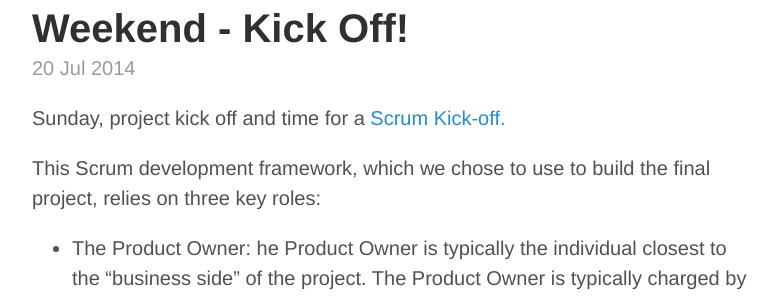
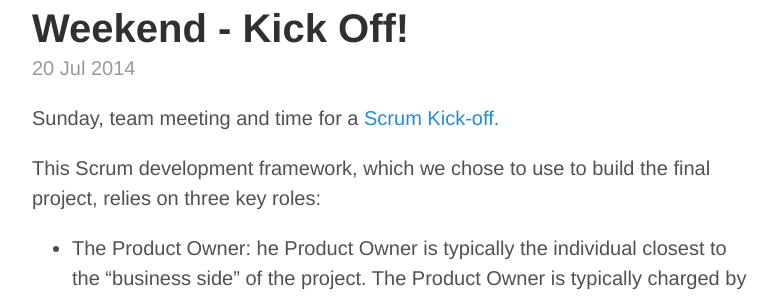
Before and after one commit to federicomaffei/federicomaffei.github.io, a Jekyll site: the page built from _posts/2014-07-20-weekend.md, in a window 1280 px wide and 900 px high. Shown: the part 128-426 px from the top of the window, without its empty margins (248-1027 px from the left). Built offline with Jekyll 4.4.1, drawn with Linux system fonts in a browser that asks for light colours; Markdown is read by kramdown in place of the engine named in the settings; comment, search, counter and statistics services are not loaded.

Commit message:
new post - Kick off!

```diff
--- a/_posts/2014-07-20-weekend.md
+++ b/_posts/2014-07-20-weekend.md
@@ -4,7 +4,7 @@ title: Weekend - Kick Off!
 comments: true
 ---
 
-Sunday, project kick off and time for a [Scrum Kick-off.](http://en.wikipedia.org/wiki/Scrum_%28software_development%29)
+Sunday, team meeting and time for a [Scrum Kick-off.](http://en.wikipedia.org/wiki/Scrum_%28software_development%29)
 
 This Scrum development framework, which we chose to use to build the final project, relies on three key roles:
 
```
